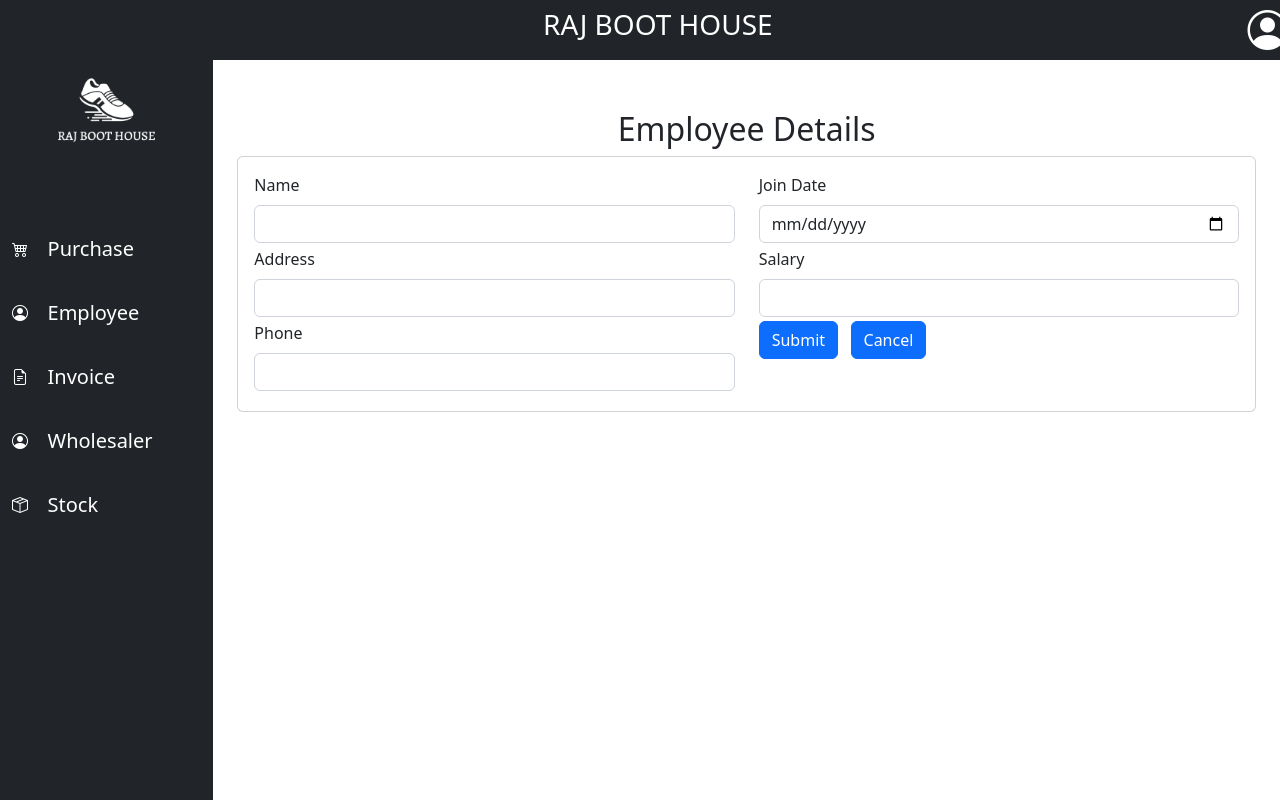
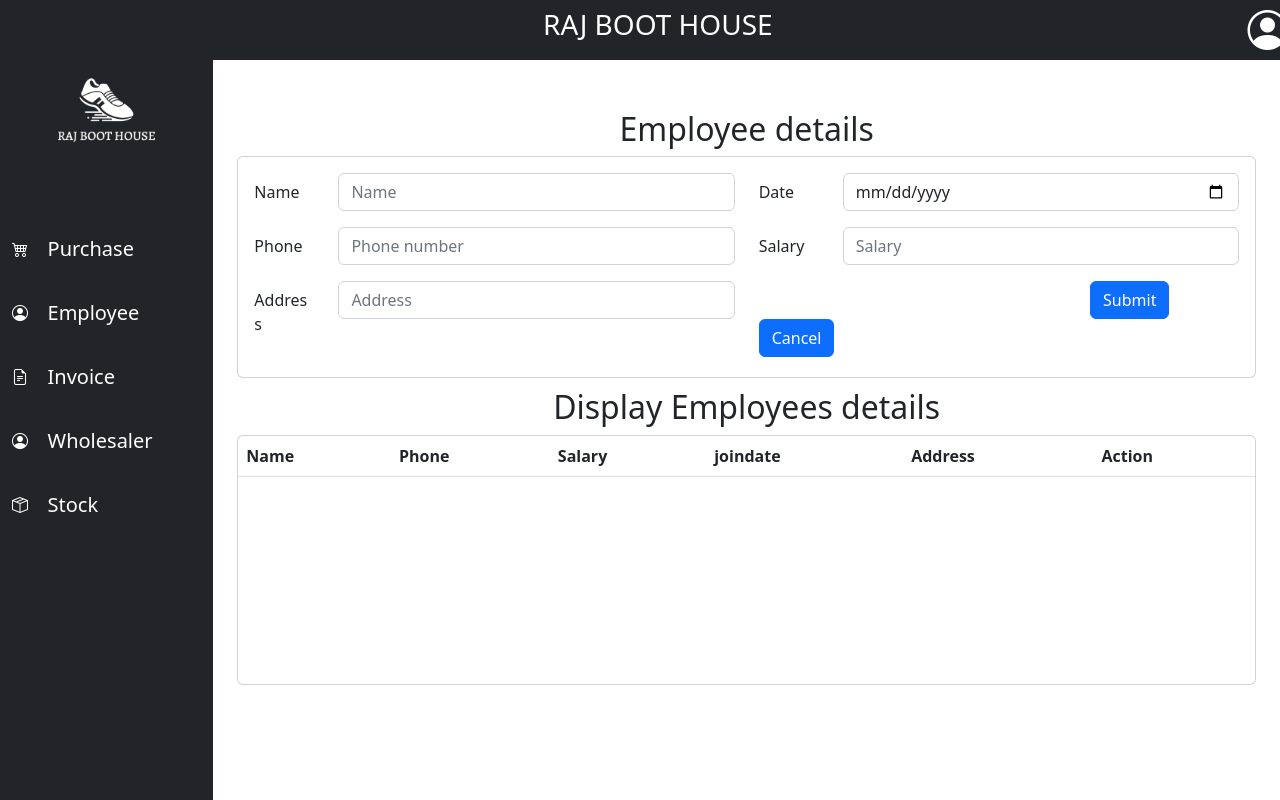
Before and after one commit to Mayan-007/erp-project, a React (Create React App) app in the folder frontend/app/: page /employee in a window 1280 px wide. Built offline with nearby package versions, Linux system fonts and the light colour scheme.

Commit message:
employee done

```diff
--- a/frontend/app/src/components/Employee.js
+++ b/frontend/app/src/components/Employee.js
@@ -1,12 +1,12 @@
 import React from 'react'
-
+import { Col, Row, Form } from "react-bootstrap";
 const Employee = () => {
     return (
         <div>
-            <div className="container">
+            {/* <div className="container">
                 <h2><center>Employee Details</center></h2>
                 <div className='card'>
-                    {/* dhruv hola shange*/}
+
                     <div className="card-body">
                         <form>
                             <div className='row'>
@@ -23,21 +23,10 @@ const Employee = () => {
                                         <label htmlFor="phone" className="form-label">Phone </label>
                                         <input type="text" className="form-control"></input>
                                     </div>
-                                    {/* <div className="mb-1">
-                                    <label htmlFor="discount" className="form-label">Discount</label>
-                                    <input type="text" className="form-control"></input>
-                                </div> */}
 
                                 </div>
                                 <div className='col-6'>
-                                    {/* <div className="mb-1">
-                                    <label htmlFor="category" className="form-label">Category</label>
-                                    <select  className="form-control">
-                                        <option>Shoe</option>
-                                        <option>Sandels</option>
-                                    </select>
-                                    <input type="number" className="form-control"></input>
-                                </div> */}
+
                                     <div className="mb-1">
                                         <label htmlFor="joindate" className="form-label">Join Date</label>
                                         <input type="date" className="form-control"></input>
@@ -59,6 +48,143 @@ const Employee = () => {
                     </div>
 
                 </div>
+            </div> */}
+             <div className="container">
+                <h2 style={{ }}><center>Employee details</center></h2>
+                <div className='card'>
+                    <div className="card-body">
+                        <form >
+                            <div className='row'>
+                                <div className='col-md-6'>
+
+                                     <Form.Group as={Row} className="mb-3" controlId="formPlaintextEmail">
+                                <Form.Label column md="2"htmlFor='employee_name'>
+                                    Name
+                                </Form.Label>
+                                <Col md="10">
+                                    <Form.Control type='text' name='employee_name' id='employee_name'placeholder="Name"
+                                    />
+                                </Col>
+                            </Form.Group>
+
+                            <Form.Group as={Row} className="mb-3" controlId="formPlaintextPassword">
+                                <Form.Label column md="2" htmlFor='employee_phone'>
+                                    Phone
+                                </Form.Label>
+                                <Col md="10">
+                                    <Form.Control type="text" name='employee_phone' id='employee_phone' placeholder="Phone number"
+                                    />
+                                </Col>
+                            </Form.Group>
+                            <Form.Group as={Row} className="mb-3" controlId="formPlaintextPassword">
+                                <Form.Label column md="2"htmlFor='employee_address'>
+                                    Address
+                                </Form.Label>
+                                <Col md="10">
+                                    <Form.Control  type="text-area"
+                                            name='employee_address'
+                                            id='employee_address'
+                                            className="form-control"
+                                            placeholder='Address'
+                                             />
+                                </Col>
+                            </Form.Group>
+                                </div>
+                                <div className='col-6'>
+                                    {/* <div className="mb-1">
+                                        <label htmlFor='employee_date' className="form-label">Email id</label>
+                                        <input
+                                            type="email"
+                                            name='employee_date'
+                                            id='employee_date'
+                                            className="form-control"
+                                            value={email}
+                                            onChange={handleEmailChange}
+                                        />
+                                    </div>
+                                    <div className="mb-1">
+                                        <label htmlFor='employee_salary' className="form-label">GST number</label>
+                                        <input
+                                            type="text"
+                                            name='employee_salary'
+                                            id='employee_salary'
+                                            className="form-control"
+                                            value={gstno}
+                                            onChange={handleGstnoChange}
+                                        />
+                                    </div>
+                                    <div className="mb-1">
+                                        <label htmlFor='wholesaler_pincode' className="form-label">Pincode</label>
+                                        <input
+                                            type="text"
+                                            name='wholesaler_pincode'
+                                            id='wholesaler_pincode'
+                                            className="form-control"
+                                            value={pincode}
+                                            onChange={handlePincodeChange}
+                                        />
+                                    </div> */}
+                                       <Form.Group as={Row} className="mb-3" controlId="formPlaintextEmail">
+                                <Form.Label column md="2" htmlFor='employee_date'>
+                                    Date
+                                </Form.Label>
+                                <Col md="10">
+                                    <Form.Control type="date"
+                                            name='employee_date'
+                                            id='employee_date'
+                                            className="form-control"
+
+                                            />
+                                </Col>
+                            </Form.Group>
+
+                            <Form.Group as={Row} className="mb-3" controlId="formPlaintextPassword">
+                                <Form.Label column md="2"htmlFor='employee_salary'>
+                                    Salary
+                                </Form.Label>
+                                <Col md="10">
+                                    <Form.Control    type="text"
+                                            name='employee_salary'
+                                            id='employee_salary'
+                                            className="form-control"
+                                            placeholder='Salary'
+                                        />
+                                </Col>
+                            </Form.Group>
+
+                                    <div className='mb-1 justify-content-end' style={{textalign:'right'}}>
+                                        <button type="submit" className="btn btn-primary" style={{marginLeft:'69%'}}>Submit</button>&nbsp;&nbsp;&nbsp;
+                                        <button type="reset" className="btn btn-primary"  >Cancel</button>
+                                    </div>
+                                </div>
+                            </div>
+                        </form>
+                    </div>
+                </div>
+            </div>
+            <div className="container">
+                <h2 style={{ marginTop: 10 }}><center> Display Employees details</center></h2>
+                <div className='card' style={{height: '250px', overflowY: 'scroll'}} >
+
+                    <table className="card-table table">
+                        <thead>
+                            <tr>
+                                <th scope="col">Name</th>
+                                <th scope="col">Phone</th>
+                                <th scope="col">Salary</th>
+                                <th scope="col">joindate</th>
+                                <th scope="col">Address</th>
+                                <th scope="col">Action</th>
+                            </tr>
+                        </thead>
+                        <tbody >
+
+                        </tbody>
+                    </table>
+
+                    <div className="card-body">
+                    </div>
+                </div>
             </div>
         </div>
     )
```
